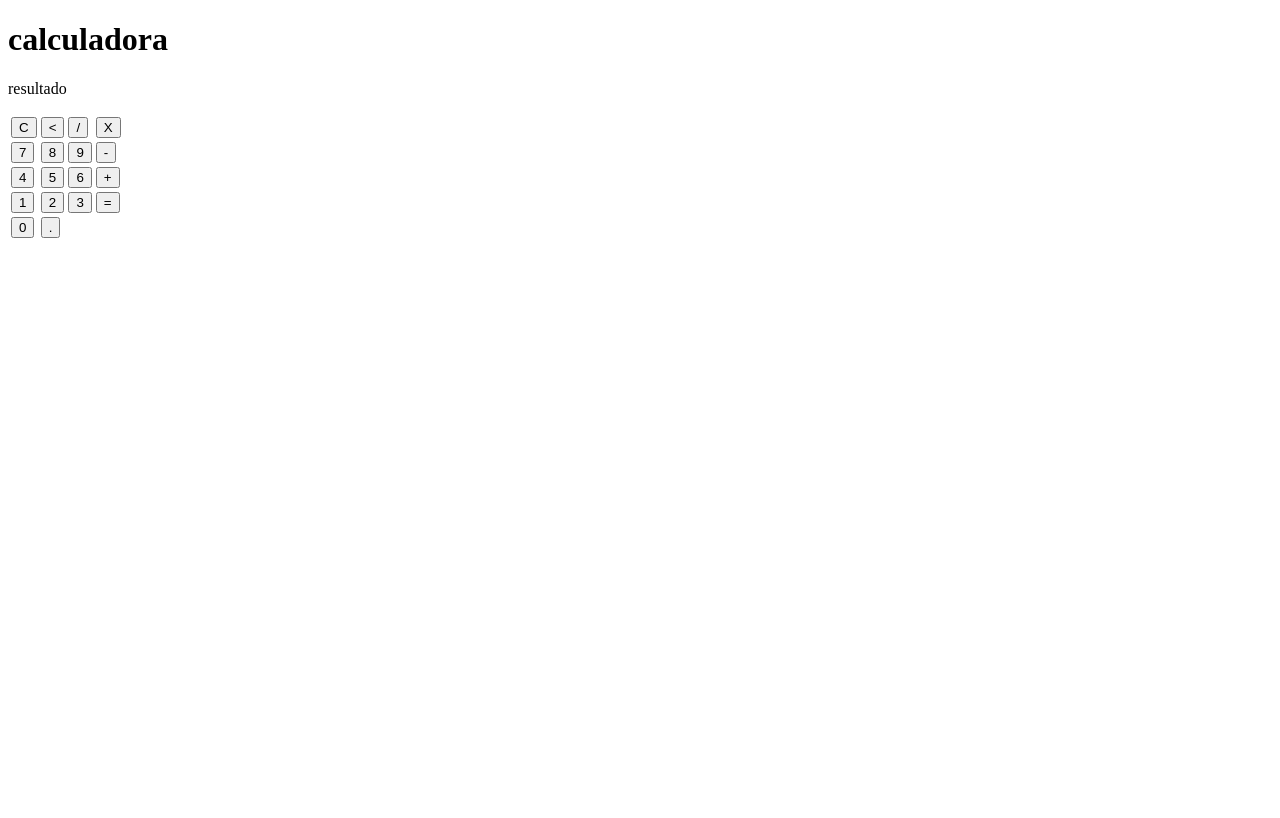
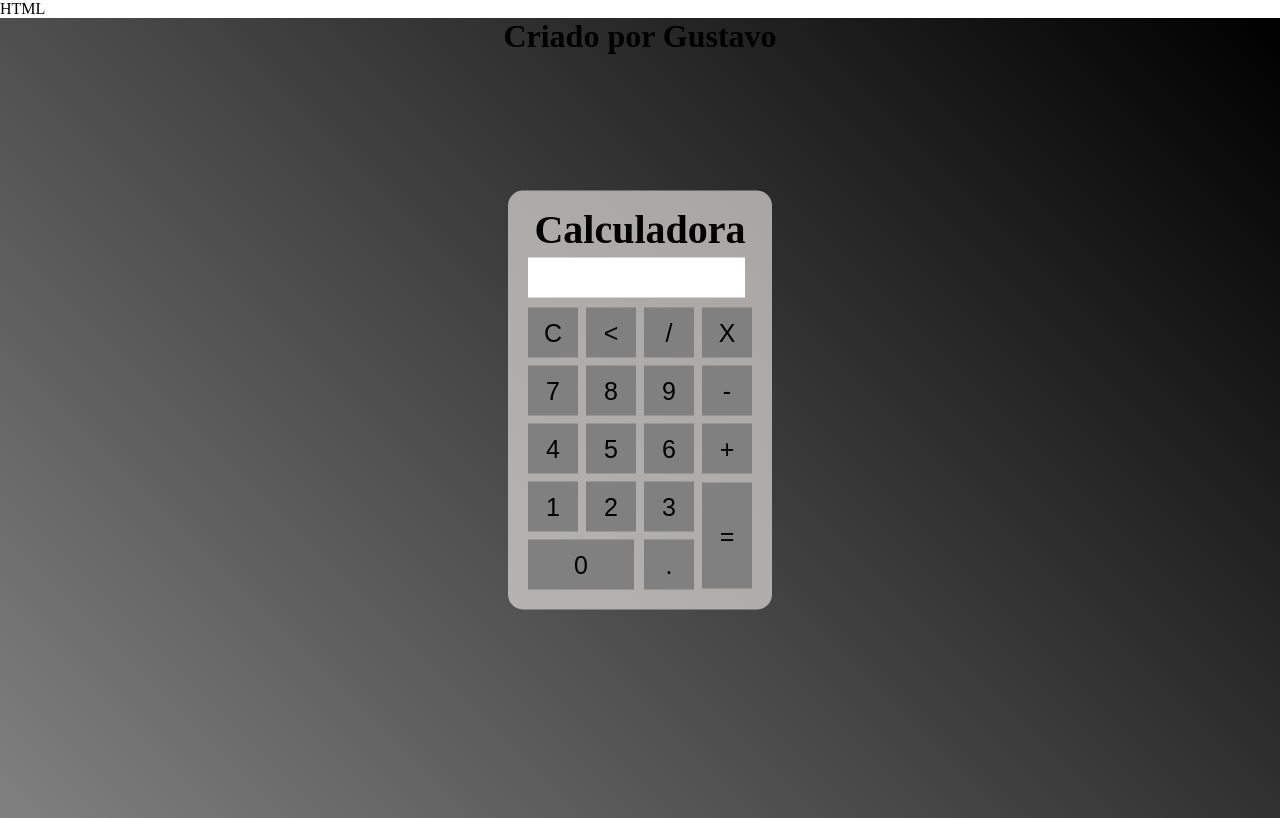
Before and after one commit to gustavomerlin/calculadora-gustavo, a plain HTML site: page index.html in a window 1280 px wide. Drawn offline with Linux system fonts and the light colour scheme.

Commit message:
Add files via upload

```diff
--- a/index.html
+++ b/index.html
@@ -1,15 +1,20 @@
+HTML
+
 <!DOCTYPE html>
-<html lang="en">
+
+<html>
     <head>
-    <meta charset="UTF-8">
-    <meta name="viewport" content="width=device-width, initial-scale=1.0">
-    <title>calculadora</title>
-    <link rel ="stylesheet"href="styles.css">
+        <title>Calculadora</title>
+        <meta harset="UTF-8">
+        <meta name="viewport" content="width-device-width, initial-scale=1.0">
+        <link rel="stylesheet" href="styles.css">
     </head>
     <body>
-    <div class = "calculadora">
-        <h1>calculadora</h1>
-        <p id="resultado">resultado</p>
+        <div class="fundo">
+            <h1>Criado por Gustavo</h1>
+            <div class="Calculadora">
+                <h1>Calculadora</h1>
+                <p id="resultado"></p>
                 <table>
                     <tr>
                         <td><button class="botao">C</button></td>
@@ -33,14 +38,16 @@
                         <td><button class="botao">1</button></td>
                         <td><button class="botao">2</button></td>
                         <td><button class="botao">3</button></td>
-                <td><button class="botao">=</button></td>
+                        <td rowspan="2"><button class="botao" style="height: 106px;">=</button></td>
                     </tr>
                     <tr>
-                <td><button class="botao">0</button></td>
+                        <td colspan="2"><button class="botao" style="width: 106px;">0</button></td>
                         <td><button class="botao">.</button></td>
                     </tr>
-
                 </table>
             </div>
+        </div>
+<script>
+</script>
 </body>
 </html>
--- a/styles.css
+++ b/styles.css
@@ -0,0 +1,44 @@
+*{
+    margin: 0;
+    padding: 0;
+}
+.fundo{
+    background-image: linear-gradient(45deg, grey, black);
+    height: 100vh;
+    color: black;
+    font-family: 'Times New Roman', Times, serif;
+    text-align: center;
+}
+.Calculadora{
+    position: absolute;
+    background-color: rgba(222, 219, 219, 0.7);
+    top: 50%;
+    left: 50%;
+    transform: translate(-50%, -50%);
+    border-radius: 15px;
+    padding: 15px;
+    font-size: 20px;
+}
+.botao{
+    width: 50px;
+    height: 50px;
+    margin: 3px;
+    font-size: 25px;
+    cursor: pointer;
+    background-color: grey;
+    border: none;
+    color: black;
+}
+.botao:hover{
+    background-color: black;
+    color: white;
+}
+#resultado{
+    background-color: white;
+    width: 207px;
+    height: 30px;
+    margin: 5px;
+    color: black;
+    text-align: right;
+    padding: 5px;
+}
```
Lines whose indentation alone changed are shown as unchanged.
